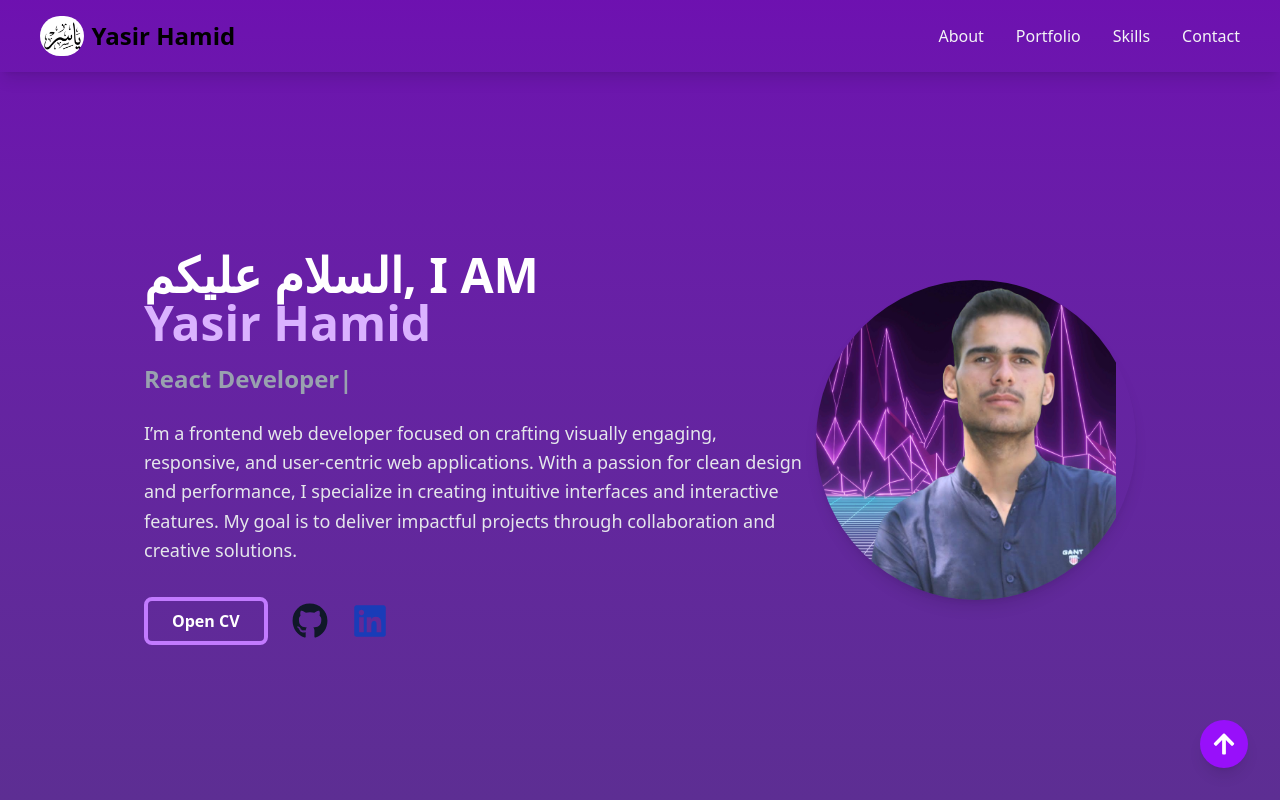
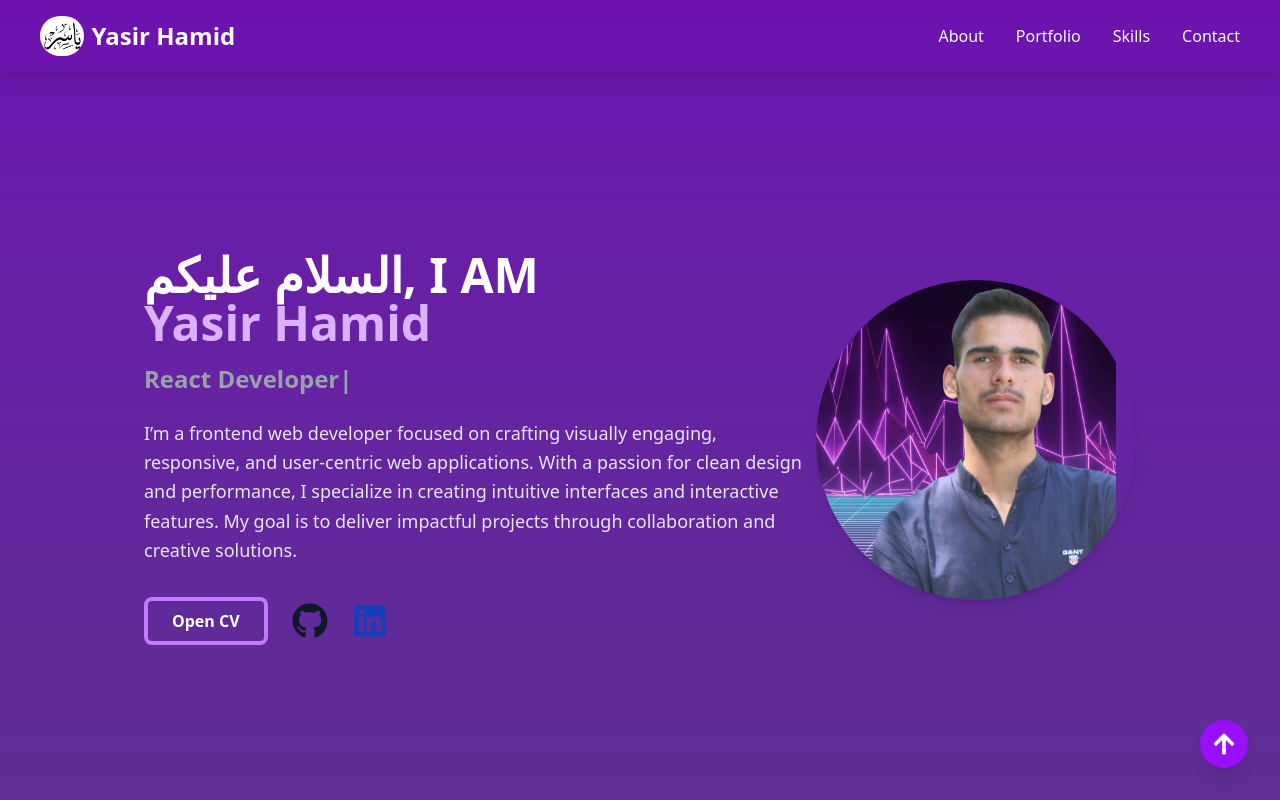
Before and after one commit to Yasirahm/Portfolio, a React (Vite) app: page / in a window 1280 px wide. Shown: the top 800 px of the page. Built offline with nearby package versions, Linux system fonts and the light colour scheme.

Commit message:
Updated changes

```diff
--- a/src/components/Header.jsx
+++ b/src/components/Header.jsx
@@ -10,7 +10,7 @@
     <header className="p-4 bg-transparent fixed w-full top-0 z-10 shadow-lg flex justify-between items-center md:px-10">
       <div className="flex items-center">
         <img src={logo} alt="Logo" className="h-10 mr-2 rounded-full" />
-        <h1 className="text-xl lg:text-2xl font-bold text-black">Yasir Hamid</h1>
+        <h1 className="text-xl lg:text-2xl font-bold text-white">Yasir Hamid</h1>
       </div>
 
       {/* Mobile Menu Button */}
```
